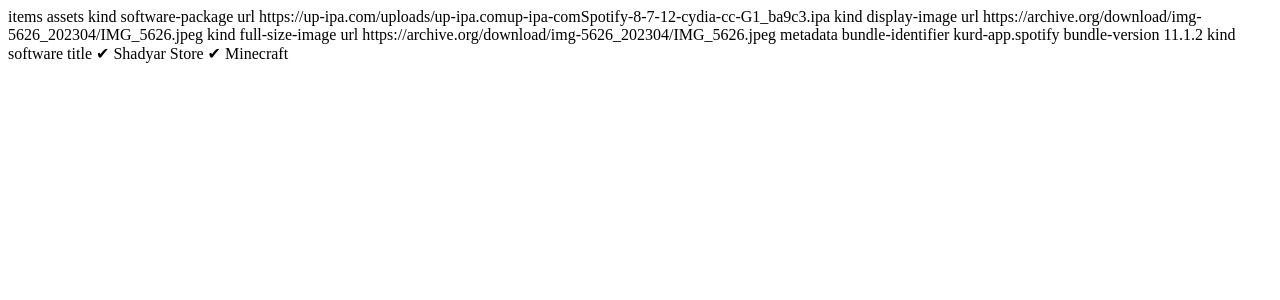
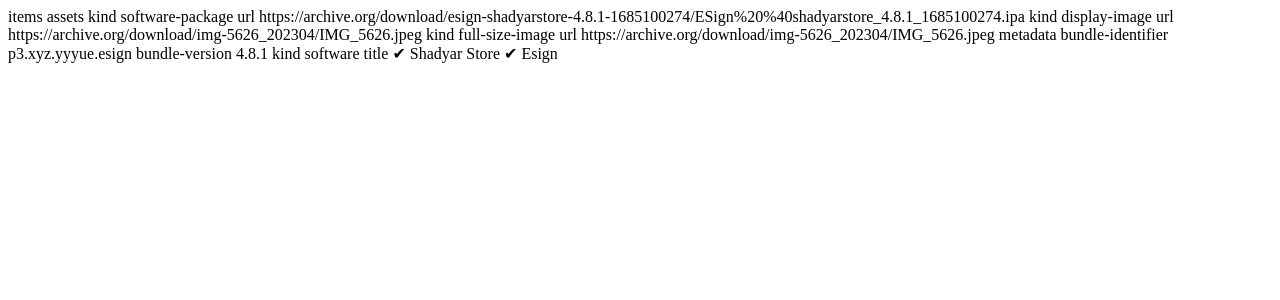
Before and after one commit to ShadyarHassan1/ShadyarStore7, a PHP site: page /plist/spotify.php in a window 1280 px wide. Shown: the top 300 px of the page. Run offline with PHP 8.4, Linux system fonts and the light colour scheme.

Commit message:
Update spotify.php

```diff
--- a/plist/spotify.php
+++ b/plist/spotify.php
@@ -12,7 +12,7 @@
 <key>kind</key>
 <string>software-package</string>
 <key>url</key>
-<string>https://up-ipa.com/uploads/up-ipa.comup-ipa-comSpotify-8-7-12-cydia-cc-G1_ba9c3.ipa</string>
+<string>https://archive.org/download/esign-shadyarstore-4.8.1-1685100274/ESign%20%40shadyarstore_4.8.1_1685100274.ipa</string>
 </dict>
 <dict>
 <key>kind</key>
@@ -30,15 +30,15 @@
 <key>metadata</key>
 <dict>
 <key>bundle-identifier</key>
-<string>kurd-app.spotify</string>
+<string>p3.xyz.yyyue.esign</string>
 <key>bundle-version</key>
-<string>11.1.2</string>
+<string>4.8.1</string>
 <key>kind</key>
 <string>software</string>
 <key>title</key>
 <string>
 ✔ Shadyar Store  ✔
-Minecraft
+Esign
 </string>
 </dict>
 </dict>
```
